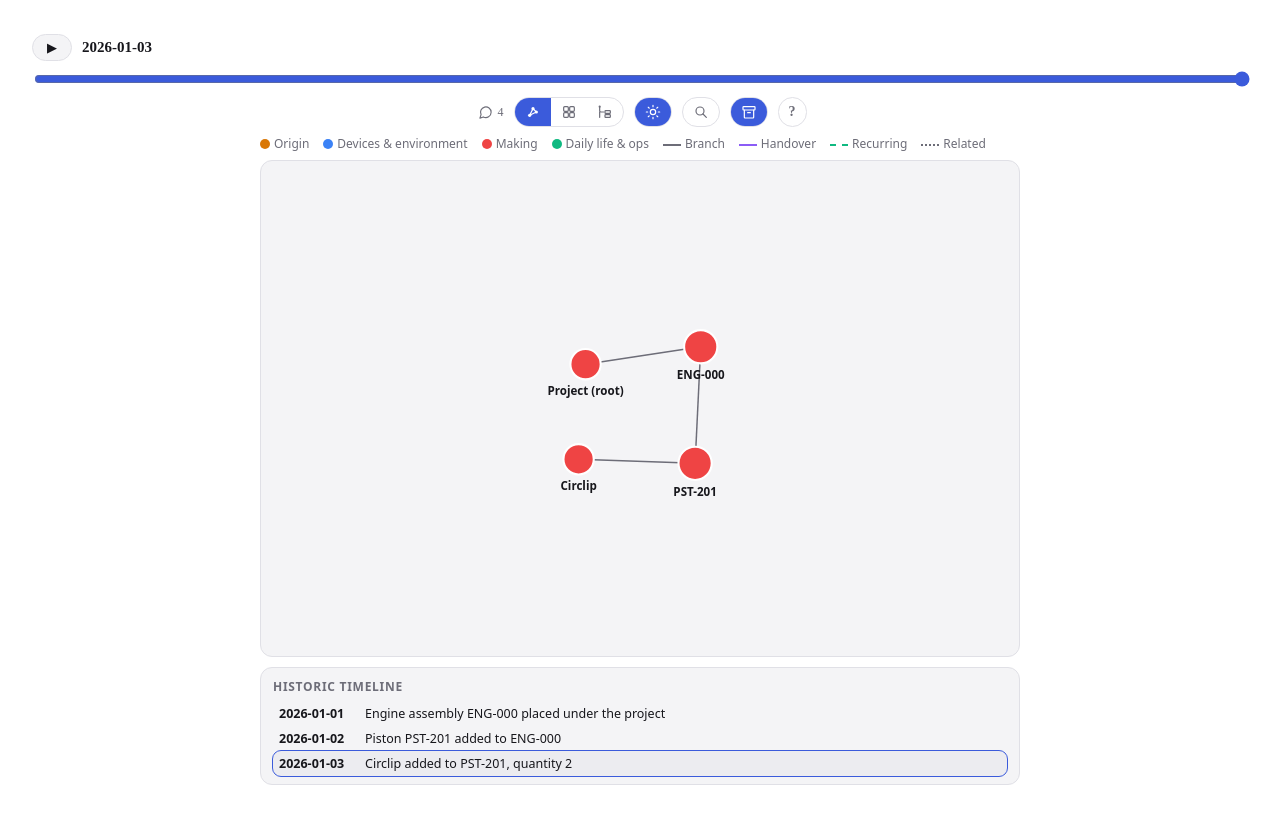
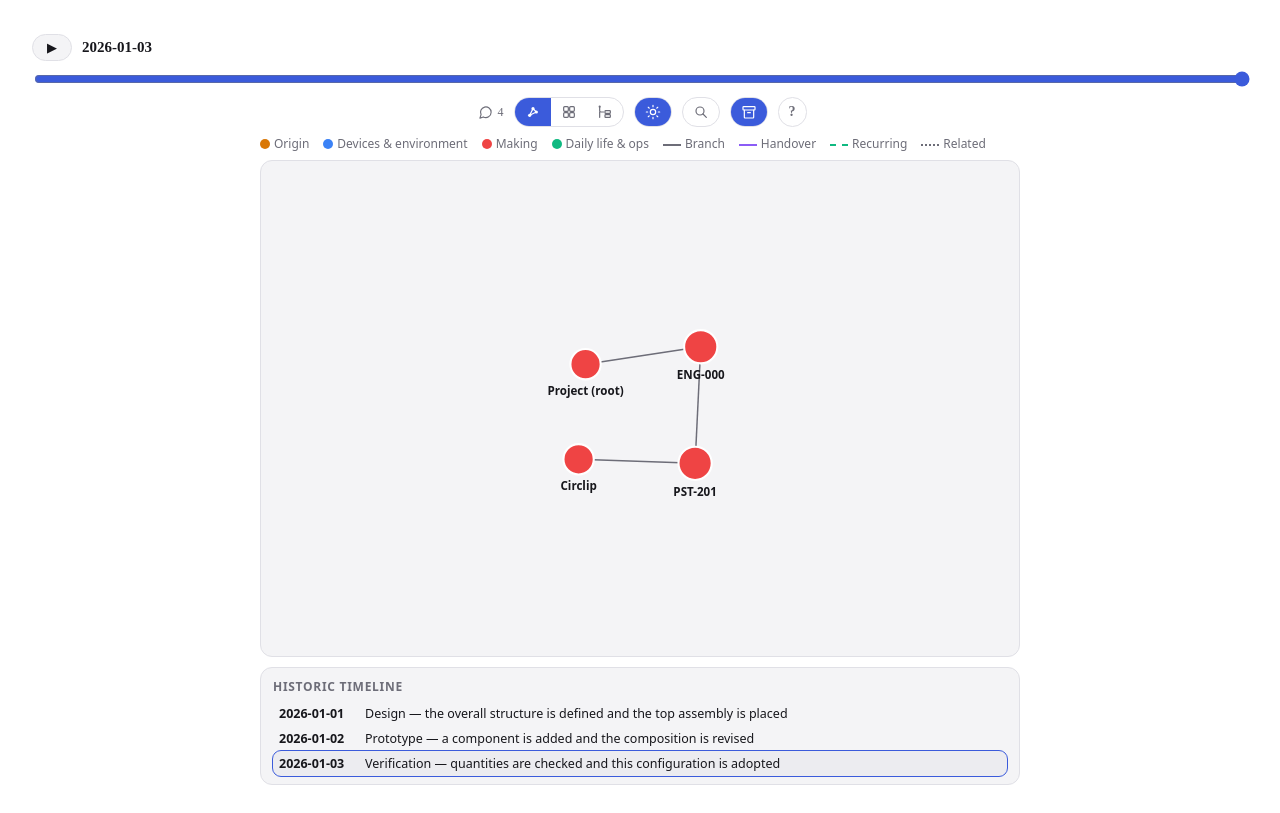
Before and after one commit to taisukey/chat-map, a plain HTML site: page docs/examples/bom-en.html in a window 1280 px wide. Drawn offline with Linux system fonts and the light colour scheme.

Commit message:
Pages: make the BOM example timeline generic
Timeline entries now read as a general making flow (design -> prototype/revision -> verification/adoption) instead of naming specific engine parts. Graph data unchanged.

```diff
--- a/docs/examples/bom-en.html
+++ b/docs/examples/bom-en.html
@@ -181,7 +181,7 @@
   <p class="cmt-note">Clusters are folders, chats are files – a view you can read collapsed, opening only what you need.</p>
 </div>
 </div></div><script>
-window.CM_DATA={"dates": ["2026-01-01", "2026-01-02", "2026-01-03"], "nodes": [{"id": "proj", "label": "Project (root)", "cluster": "mono", "day": 0, "role": "The project at the top of the bill of materials"}, {"id": "eng", "label": "ENG-000", "cluster": "mono", "day": 0, "role": "Engine assembly"}, {"id": "pst", "label": "PST-201", "cluster": "mono", "day": 1, "role": "Piston — where-used: ENG-000"}, {"id": "clip", "label": "Circlip", "cluster": "mono", "day": 2, "role": "Circlip — where-used: PST-201"}], "edges": [{"a": "proj", "b": "eng", "t": "branch", "day": 0, "note": "x1"}, {"a": "eng", "b": "pst", "t": "branch", "day": 1, "note": "x1"}, {"a": "pst", "b": "clip", "t": "branch", "day": 2, "note": "x2"}], "events": [{"day": 0, "text": "Engine assembly ENG-000 placed under the project"}, {"day": 1, "text": "Piston PST-201 added to ENG-000"}, {"day": 2, "text": "Circlip added to PST-201, quantity 2"}]};
+window.CM_DATA={"dates": ["2026-01-01", "2026-01-02", "2026-01-03"], "nodes": [{"id": "proj", "label": "Project (root)", "cluster": "mono", "day": 0, "role": "The project at the top of the bill of materials"}, {"id": "eng", "label": "ENG-000", "cluster": "mono", "day": 0, "role": "Engine assembly"}, {"id": "pst", "label": "PST-201", "cluster": "mono", "day": 1, "role": "Piston — where-used: ENG-000"}, {"id": "clip", "label": "Circlip", "cluster": "mono", "day": 2, "role": "Circlip — where-used: PST-201"}], "edges": [{"a": "proj", "b": "eng", "t": "branch", "day": 0, "note": "x1"}, {"a": "eng", "b": "pst", "t": "branch", "day": 1, "note": "x1"}, {"a": "pst", "b": "clip", "t": "branch", "day": 2, "note": "x2"}], "events": [{"day": 0, "text": "Design — the overall structure is defined and the top assembly is placed"}, {"day": 1, "text": "Prototype — a component is added and the composition is revised"}, {"day": 2, "text": "Verification — quantities are checked and this configuration is adopted"}]};
 </script>
 <script>
 (function(){
```
Also changed, not shown: docs/examples/bom-ja.html (+1 -1 lines).
